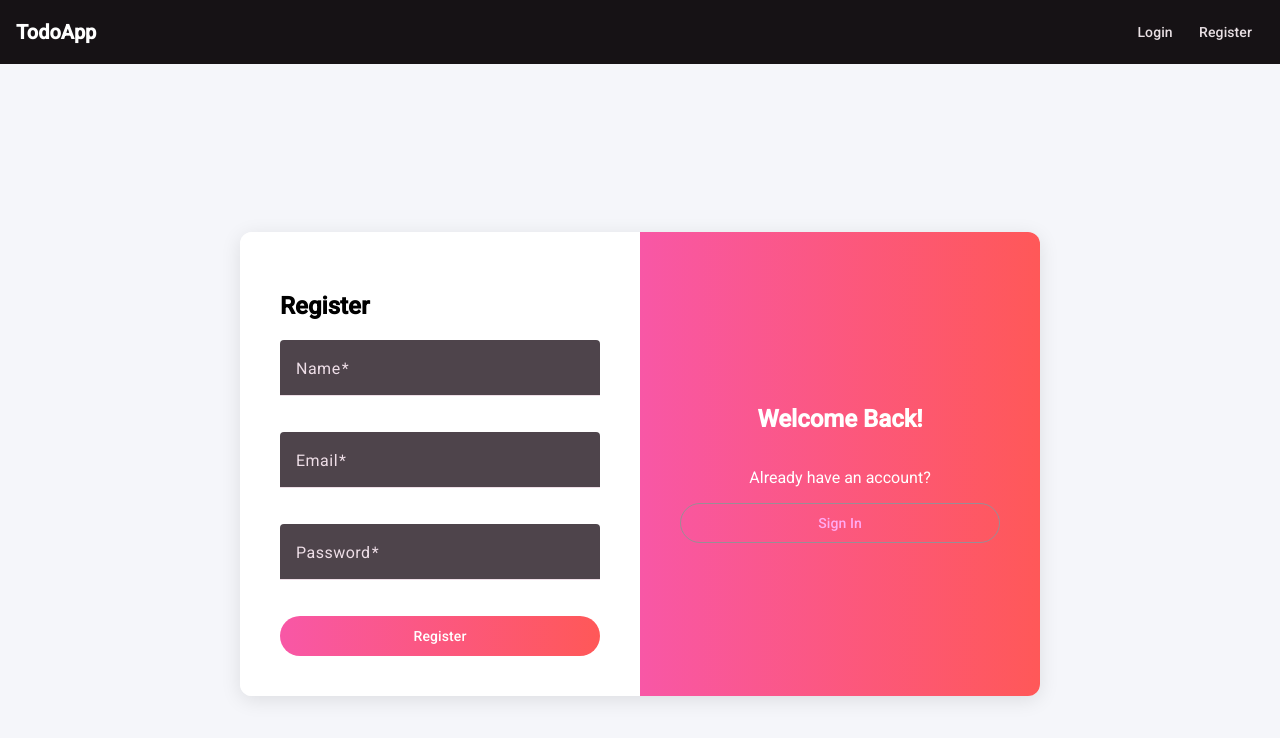
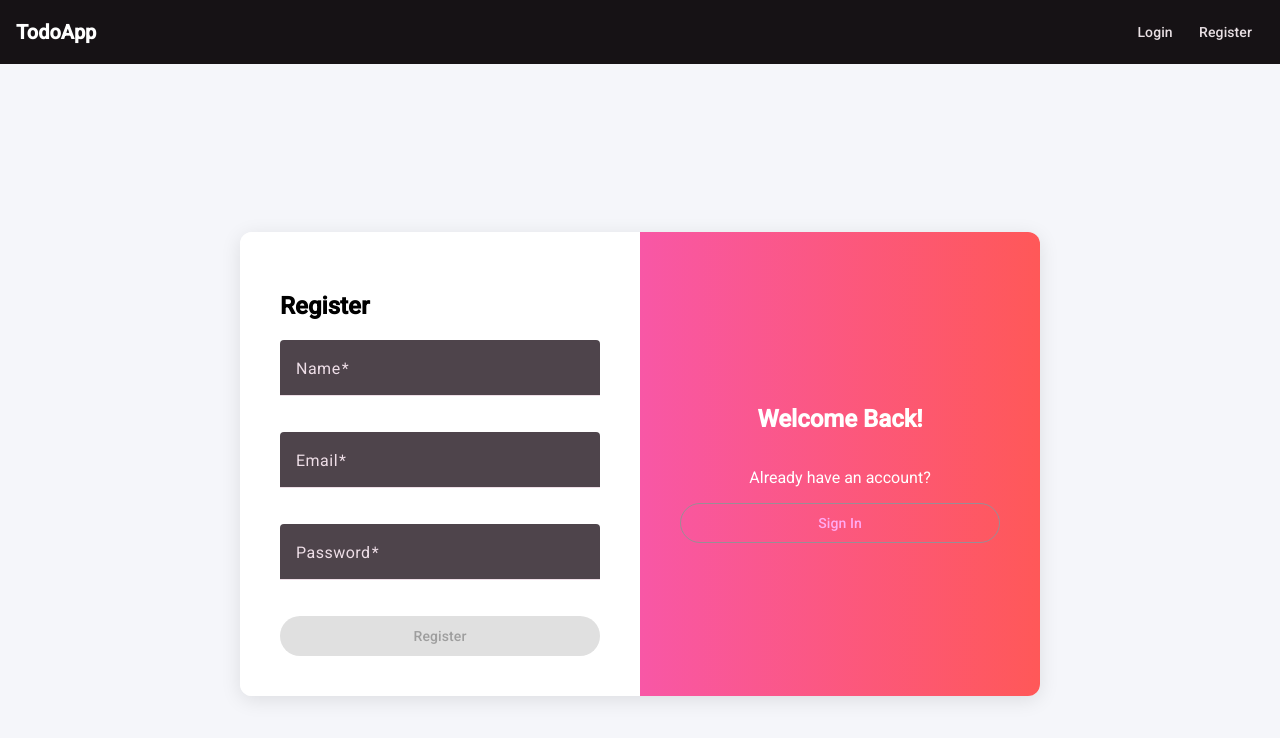
Before and after one commit to VKoutsos/todo_api, an Angular app in the folder todo-app-frontend/: page /register in a window 1280 px wide. Shown: the top 738 px of the page. Built offline with nearby package versions, Linux system fonts and the light colour scheme.

Commit message:
tried smooth transitions in login register forms

```diff
--- a/todo-app-frontend/src/app/components/login/login.component.css
+++ b/todo-app-frontend/src/app/components/login/login.component.css
@@ -41,6 +41,7 @@
 .sign-in-btn {
   width: 100%;
   background: linear-gradient(to right, #f857a6, #ff5858);
+  transition: all 0.5s ease;
   color: white;
 }
 
--- a/todo-app-frontend/src/app/components/register/register.component.css
+++ b/todo-app-frontend/src/app/components/register/register.component.css
@@ -41,7 +41,15 @@
 .sign-in-btn {
   width: 100%;
   background: linear-gradient(to right, #f857a6, #ff5858);
+  transition: all 0.5s ease;
   color: white;
+}
+
+.sign-in-btn[disabled] {
+  background:#e0e0e0 !important;
+  color: #9e9e9e !important;
+  cursor: not-allowed !important;
+  box-shadow: none !important;
 }
 
 .error-message {
```
